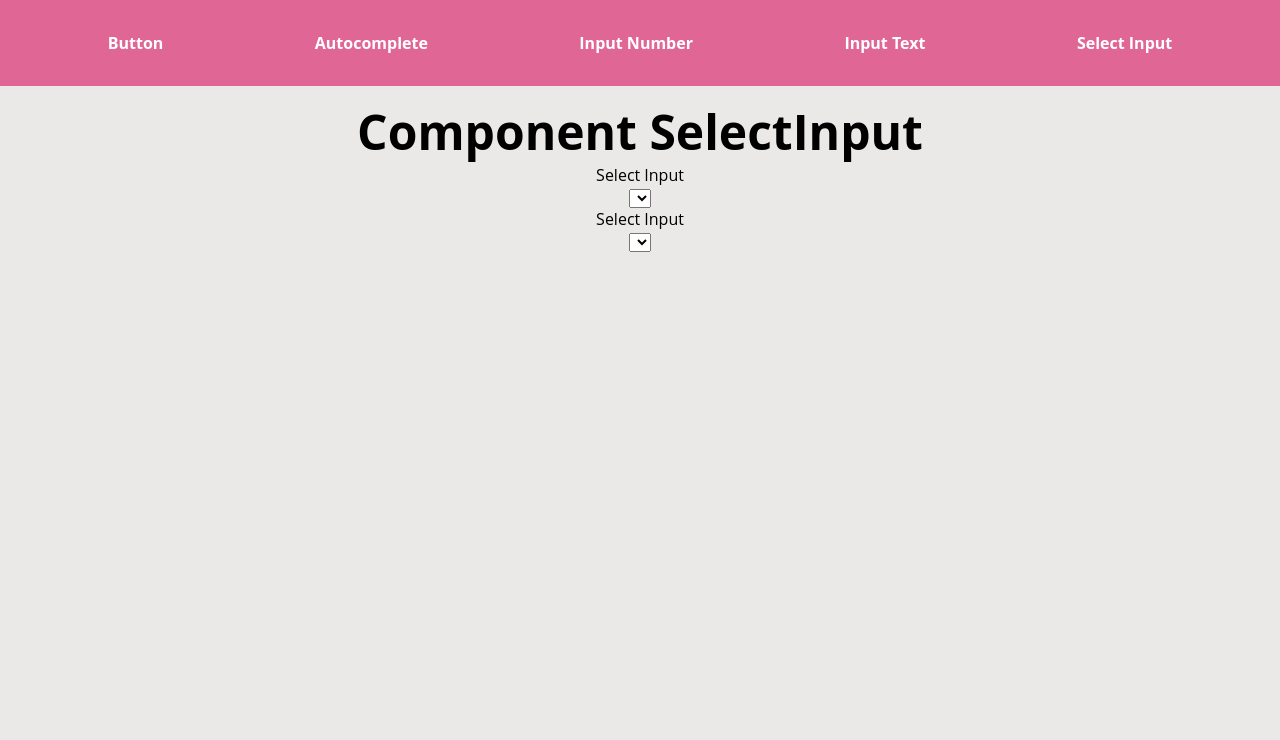
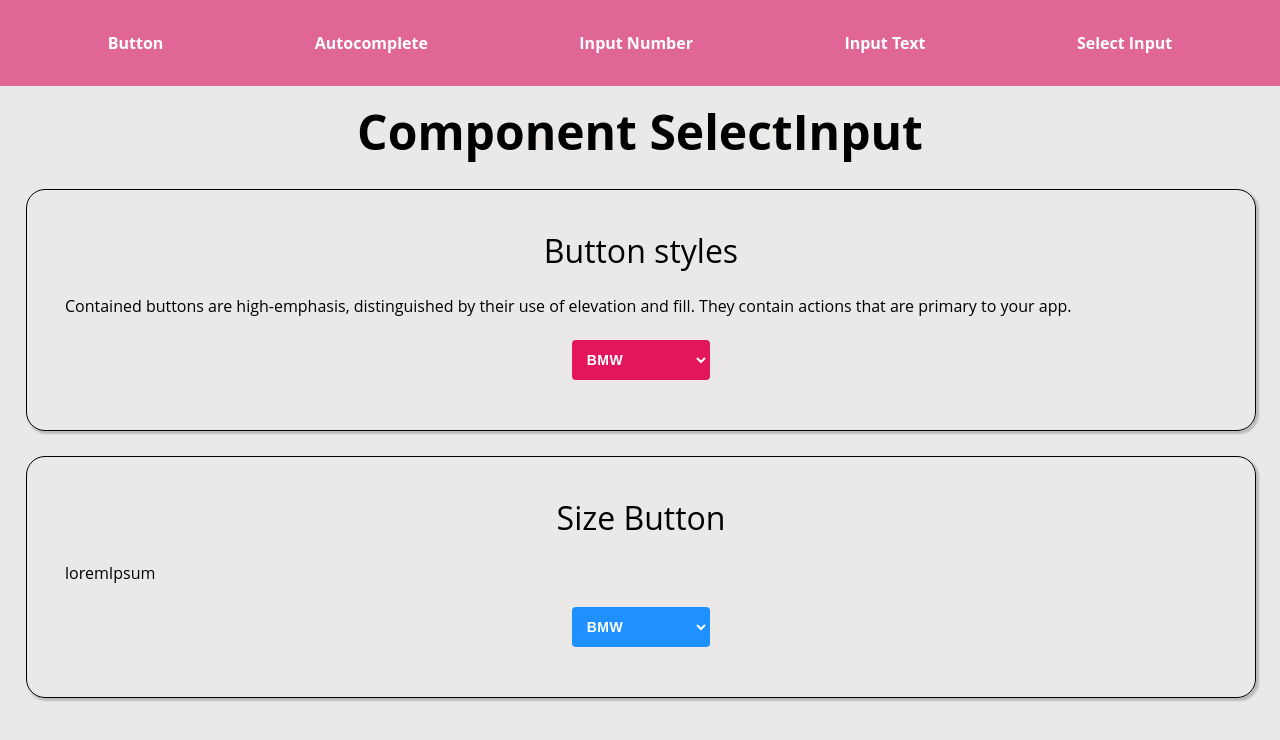
Before and after one commit to dafer154/components-movee-it, a React (Create React App) app: page /#/select-input in a window 1280 px wide. Shown: the top 740 px of the page. Built offline with nearby package versions, Linux system fonts and the light colour scheme.

Commit message:
Advance component select input

```diff
--- a/src/components/Button/Button.js
+++ b/src/components/Button/Button.js
@@ -51,10 +51,6 @@ class Button extends Component {
             default:
                 break;
         }
-
-        this.setState({
-            styleChanged: { optionSelect: childData, type: type }
-        })
     }
 
     render() {
@@ -73,19 +69,23 @@ class Button extends Component {
             textTransform: `${this.state.styleButton.textTransform}`,
         }
 
+        const { callBackFunction } = this
+        const { title, description, option, options, typeComponent } = this.state.properties
+        const { valueLabel } = this.state
+
         return (
             <div className="container">
-                <div className="title">{this.state.properties.title}</div>
-                <div className="description">{this.state.properties.description}</div>
+                <div className="title">{title}</div>
+                <div className="description">{description}</div>
                 <div className="wrappButton">
-                    <button value="Hello" style={mystyle}>{this.state.valueLabel}</button>
+                    <button value="Hello" style={mystyle}>{valueLabel}</button>
                 </div>
                 <RadioButtons
-                    key={this.state.properties.option}
-                    options={this.state.properties.options}
-                    type={this.state.properties.option}
-                    changeOption={this.callBackFunction}
-                    typeComponent={this.state.properties.typeComponent}
+                    key={option}
+                    options={options}
+                    type={option}
+                    changeOption={callBackFunction}
+                    typeComponent={typeComponent}
                 />
             </div>
         );
--- a/src/components/CustomInput/CustomInput.js
+++ b/src/components/CustomInput/CustomInput.js
@@ -74,10 +74,6 @@ class CustomInput extends Component {
             default:
                 break;
         }
-
-        this.setState({
-            styleChanged: { optionSelect: childData, type: type }
-        })
     }
 
     changeTypeInputNumber(labelOption) {
--- a/src/components/Home/Home.js
+++ b/src/components/Home/Home.js
@@ -1,9 +1,19 @@
 import React, { Component } from "react";
+import Logo from '../../assets/img/moove-it.png';
+
 
 class Home extends Component {
     state = {}
     render() {
-        return (<div>THIS IS THE HOME</div>);
+        return (
+            <div>
+                <div className="titleComponent">Project Components Movee-it</div>
+                <div>
+                    <img src={Logo} />
+                </div>
+            </div>
+
+        );
     }
 }
 
--- a/src/components/Home/style/Home.css
+++ b/src/components/Home/style/Home.css
@@ -0,0 +1,5 @@
+.titleComponent{
+    font-size: 3em;
+    font-weight: bold;
+    padding-top: 1%;
+}
--- a/src/components/Options/RadioButton.js
+++ b/src/components/Options/RadioButton.js
@@ -18,24 +18,9 @@ class RadioButton extends Component {
         this.props.changeOption(event.target.value, this.props.type, label);
     }
 
-
-    optionSize(options) {
-        switch (options) {
-            case '50%':
-                return 'Normal'
-            case '30%':
-                return 'Small'
-            case '70%':
-                return 'Medium'
-            case '100%':
-                return 'Large'
-            default:
-                break;
-        }
-    }
-
     render() {
-
+        const { typeComponent, selectedOption } = this.state
+        const { sendOption } = this
 
         return (
             <div>
@@ -43,20 +28,20 @@ class RadioButton extends Component {
                     Options
                 </div>
                 <div className="wrapperRadio">
-                    {this.state.typeComponent === 'button' ?
+                    {typeComponent === 'button' ?
 
                         this.props.options.map((option, i) => (
                             <div key={i} className="radioStyle">
                                 <div>
-                                    <input type="radio" onChange={(evt) => this.sendOption(evt, option.name)} value={option.option} checked={this.state.selectedOption === option.option} />
+                                    <input type="radio" onChange={(evt) => sendOption(evt, option.name)} value={option.option} checked={selectedOption === option.option} />
                                     {option.name}
                                 </div>
                             </div>
-                        )) : this.state.typeComponent === 'inputText' ?
+                        )) : typeComponent === 'inputText' ?
                             this.props.options.map((option, i) => (
                                 <div key={i} className="radioStyle">
                                     <div>
-                                        <input type="radio" onChange={(evt) => this.sendOption(evt, option.name)} value={option.option} checked={this.state.selectedOption === option.option} />
+                                        <input type="radio" onChange={(evt) => sendOption(evt, option.name)} value={option.option} checked={selectedOption === option.option} />
                                         {option.name}
                                     </div>
                                 </div>
@@ -64,7 +49,7 @@ class RadioButton extends Component {
                                 this.props.options.map((option, i) => (
                                     <div key={i} className="radioStyle">
                                         <div>
-                                            <input type="radio" onChange={(evt) => this.sendOption(evt, option.name)} value={option.option} checked={this.state.selectedOption === option.option} />
+                                            <input type="radio" onChange={(evt) => sendOption(evt, option.name)} value={option.option} checked={selectedOption === option.option} />
                                             {option.name}
                                         </div>
                                     </div>
--- a/src/components/SelectInput/SelectInput.js
+++ b/src/components/SelectInput/SelectInput.js
@@ -25,23 +25,40 @@ class SelectInput extends Component {
         };
     }
 
+    render() {
 
-    renderOptions() {
-        this.state.optionsSelect.map((option, i) => {
-            console.log("Car", option)
-            return <option key={i} value={option}>{option}</option>
-        })
-    }
+        const mystyle = {
+            fontSize: `${this.state.styleButton.fontSize}`,
+            color: `${this.state.styleButton.color}`,
+            backgroundColor: `${this.state.styleButton.backgroundColor}`,
+            border: `${this.state.styleButton.border}`,
+            padding: "10px",
+            fontFamily: `${this.state.styleButton.fontFamily}`,
+            width: `${this.state.styleButton.width}`,
+            borderColor: `${this.state.styleButton.borderColor}`,
+            borderRadius: `${this.state.styleButton.borderRadius}`,
+            fontWeight: `${this.state.styleButton.fontWeight}`,
+            letterSpacing: `${this.state.styleButton.letterSpacing}`,
+            textTransform: `${this.state.styleButton.textTransform}`,
+        }
 
-    render() {
+        const { optionsSelect } = this.state
+        const { title, description, option, options, typeComponent } = this.state.properties
+
         return (
             <div>
-                <div>Select Input</div>
-                <select>
-                    {this.renderOptions}
-                </select>
+                <div className="container">
+                    <div className="title">{title}</div>
+                    <div className="description">{description}</div>
+                    <div className="wrappButton">
+                        <select style={mystyle}>
+                            {optionsSelect.map((option, i) => {
+                                return <option key={i} value={option}>{option}</option>
+                            })}
+                        </select>
+                    </div>
+                </div>
             </div>
-
         );
     }
 }
```
Also changed, not shown: src/assets/img/moove-it.png (added).
